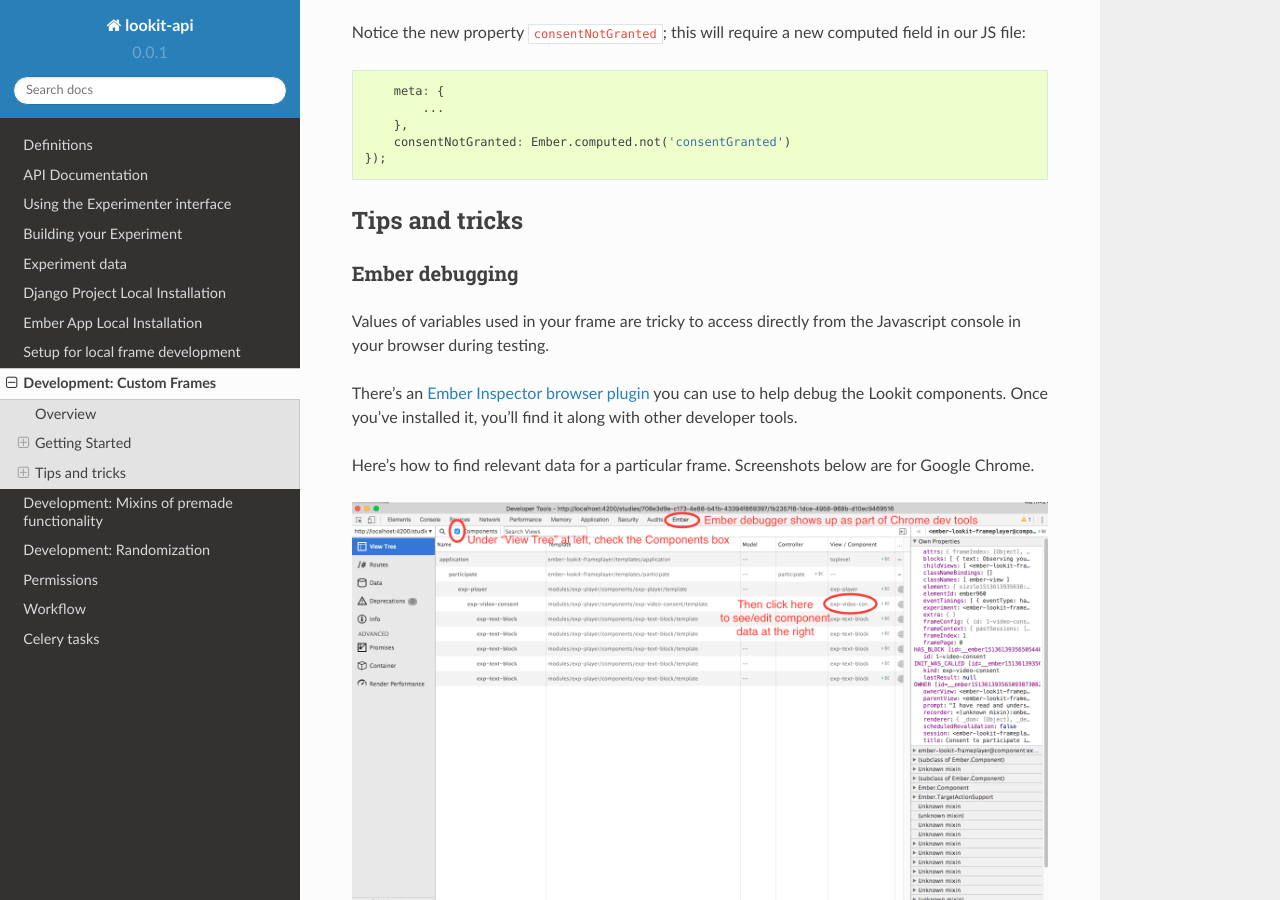
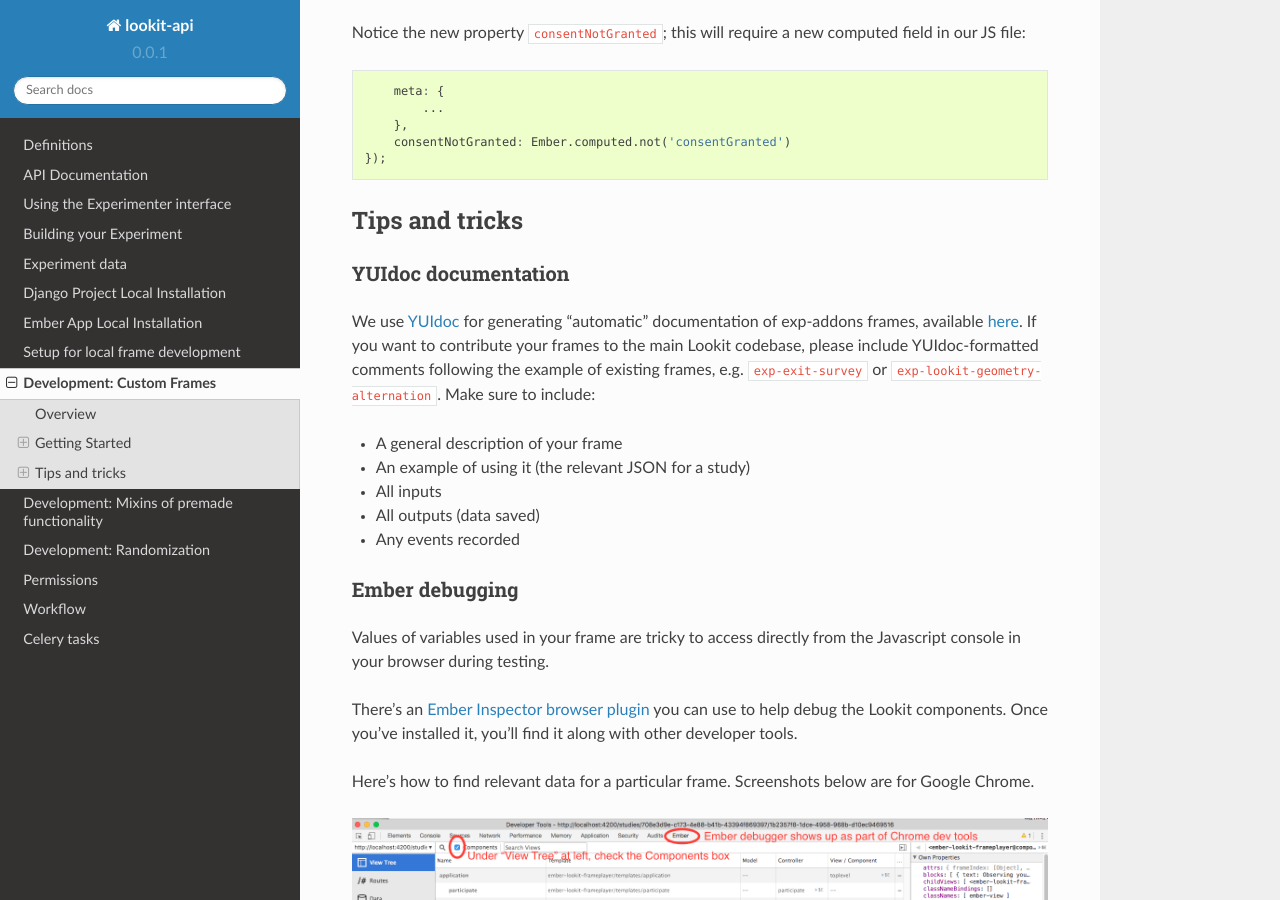
Before and after one commit to lookit/lookit-api, a Sphinx documentation site: the page built from docs/source/frames.md, in a window 1280 px wide and 900 px high, scrolled down 4865 px. Built offline with Sphinx 7.4.7 and the Read the Docs theme 2.0.0, drawn with Linux system fonts in a browser that asks for light colours.

Commit message:
add yuidoc instructions

```diff
--- a/docs/source/frames.md
+++ b/docs/source/frames.md
@@ -244,6 +244,16 @@ Notice the new property `consentNotGranted`; this will require a new computed fi
 
 ### Tips and tricks
 
+#### YUIdoc documentation
+
+We use [YUIdoc](http://yui.github.io/yuidoc/) for generating "automatic" documentation of  exp-addons frames, available [here](http://centerforopenscience.github.io/exp-addons/modules/frames.html). If you want to contribute your frames to the main Lookit codebase, please include YUIdoc-formatted comments following the example of existing frames, e.g. `exp-exit-survey` or `exp-lookit-geometry-alternation`. Make sure to include:
+
+* A general description of your frame
+* An example of using it (the relevant JSON for a study)
+* All inputs
+* All outputs (data saved)
+* Any events recorded
+
 #### Ember debugging
 
 Values of variables used in your frame are tricky to access directly from the Javascript console in your browser during testing.
```
